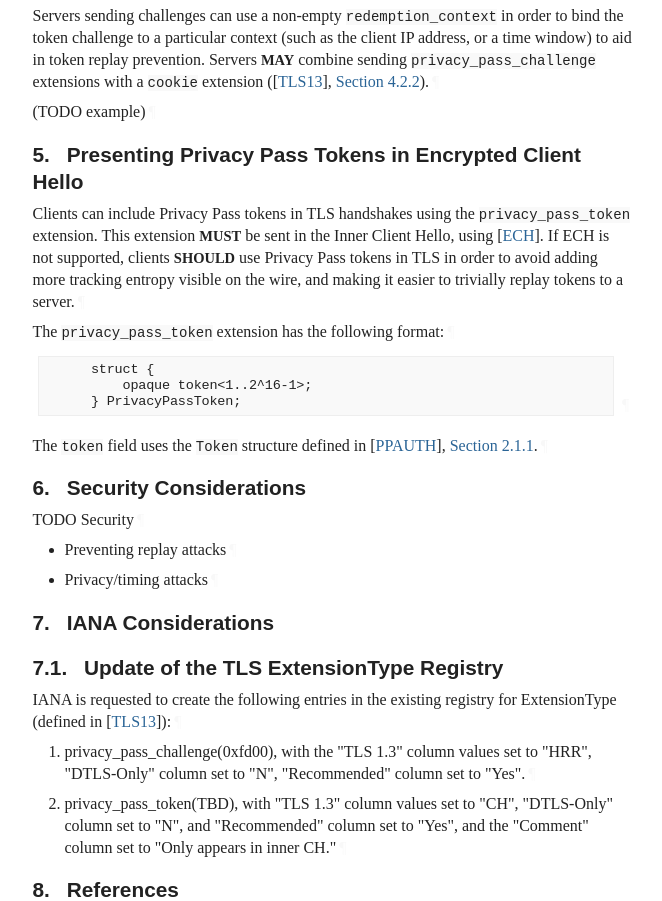
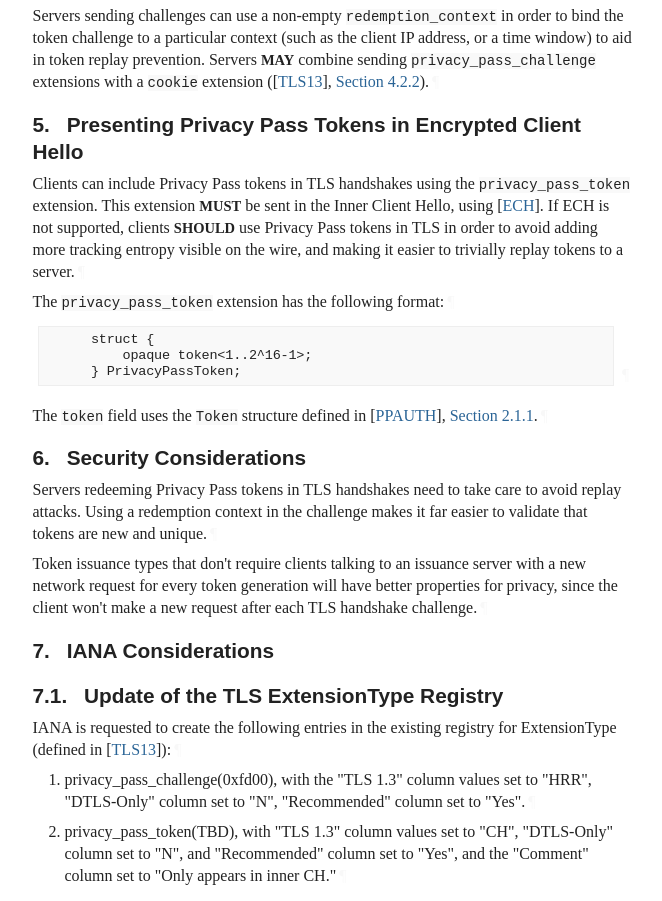
Before and after one commit to tfpauly/draft-privacypass-for-tls, a plain HTML site: page draft-pauly-privacypass-for-tls.html in a window 1280 px wide. Shown: the part 2361-3262 px from the top of the page, without its empty margins (92-754 px from the left). Drawn offline with Linux system fonts and the light colour scheme; a web font is replaced by a local one.

Commit message:
Script updating gh-pages from 1f517c0. [ci skip]

```diff
--- a/draft-pauly-privacypass-for-tls.html
+++ b/draft-pauly-privacypass-for-tls.html
@@ -1308,7 +1308,6 @@ in order to bind the token challenge to a particular context (such as the client
 IP address, or a time window) to aid in token replay prevention.
 Servers <span class="bcp14">MAY</span> combine sending <code>privacy_pass_challenge</code> extensions with
 a <code>cookie</code> extension (<span>[<a href="#TLS13" class="cite xref">TLS13</a>], <a href="https://rfc-editor.org/rfc/rfc8446#section-4.2.2" class="relref">Section 4.2.2</a></span>).<a href="#section-4-7" class="pilcrow">¶</a></p>
-<p id="section-4-8">(TODO example)<a href="#section-4-8" class="pilcrow">¶</a></p>
 </section>
 </div>
 <div id="token_extension">
@@ -1337,15 +1336,13 @@ the wire, and making it easier to trivially replay tokens to a server.<a href="#
       <h2 id="name-security-considerations">
 <a href="#section-6" class="section-number selfRef">6. </a><a href="#name-security-considerations" class="section-name selfRef">Security Considerations</a>
       </h2>
-<p id="section-6-1">TODO Security<a href="#section-6-1" class="pilcrow">¶</a></p>
-<ul class="normal">
-<li class="normal" id="section-6-2.1">
-          <p id="section-6-2.1.1">Preventing replay attacks<a href="#section-6-2.1.1" class="pilcrow">¶</a></p>
-</li>
-        <li class="normal" id="section-6-2.2">
-          <p id="section-6-2.2.1">Privacy/timing attacks<a href="#section-6-2.2.1" class="pilcrow">¶</a></p>
-</li>
-      </ul>
+<p id="section-6-1">Servers redeeming Privacy Pass tokens in TLS handshakes need to take care to
+avoid replay attacks. Using a redemption context in the challenge makes it
+far easier to validate that tokens are new and unique.<a href="#section-6-1" class="pilcrow">¶</a></p>
+<p id="section-6-2">Token issuance types that don't require clients talking to an issuance server
+with a new network request for every token generation will have better properties
+for privacy, since the client won't make a new request after each TLS handshake
+challenge.<a href="#section-6-2" class="pilcrow">¶</a></p>
 </section>
 </div>
 <div id="iana-considerations">
```
Also changed, not shown: draft-pauly-privacypass-for-tls.txt.
